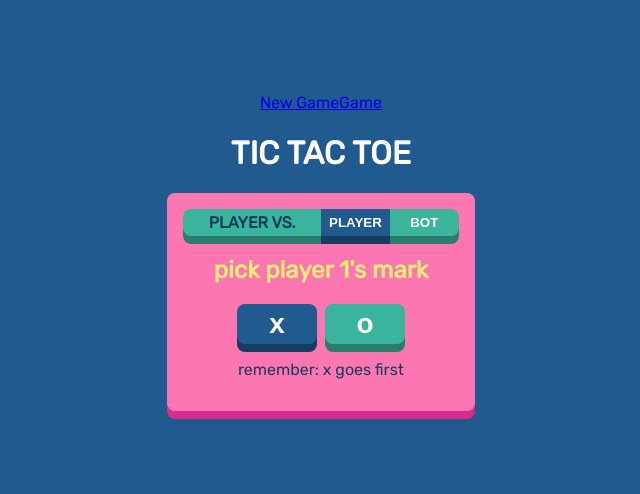
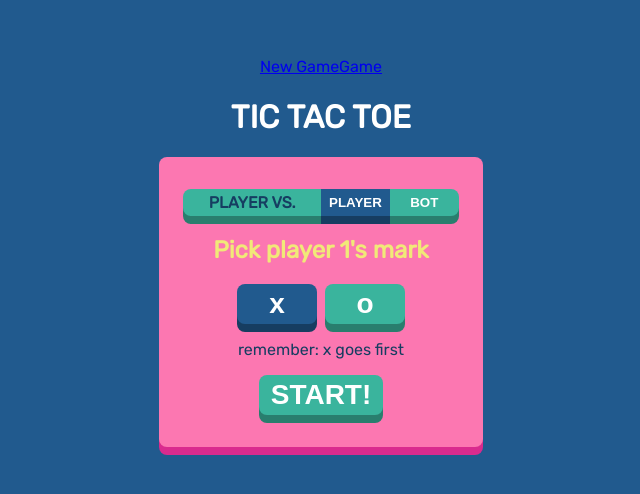
Before and after one commit to Cristian-Cornejo/tic-tac-toe, a Vue app: page / in a window 1280 px wide. Shown: the part 148-642 px from the top of the page, without its empty margins (319-959 px from the left). Built offline with nearby package versions, Linux system fonts and the light colour scheme.

Commit message:
feat: add start button

```diff
--- a/src/views/StartMenu.vue
+++ b/src/views/StartMenu.vue
@@ -10,12 +10,13 @@
         <button>PLAYER</button>
         <button>BOT</button>
       </div>
-      <h2>pick player 1's mark</h2>
+      <h2>Pick player 1's mark</h2>
       <div class="centered-row mark-selector__toggler">
         <button class="container start-menu__button start-menu__x-button"><span>x</span></button>
         <button class="container start-menu__button start-menu__o-button">o</button>
       </div>
       <p>remember: x goes first</p>
+      <button class="container start-menu__start-button">START!</button>
     </div>
   </div>
 </template>
@@ -36,6 +37,22 @@
   text-align: center;
   padding: 4px;
   font-weight: bold;
+}
+
+.start-menu__start-button {
+  border: none;
+  font-weight: bolder;
+  font-size: 28px;
+  padding: 4px 12px;
+  transition: all 0.2s;
+  background-color: var(--green-color);
+  color: var(--white-color);
+  box-shadow: 0px 8px var(--dark-green-color);
+}
+
+.start-menu__start-button:hover {
+  box-shadow: 0px 0px var(--dark-green-color);
+  transform: translateY(8px);
 }
 
 .start-menu__game_mode button {
@@ -138,6 +155,7 @@
 .start-menu__mark-selector {
   background-color: var(--light-pink-color);
   box-shadow: 0px 8px var(--pink-color);
+  padding: 32px 24px;
 }
 
 .start-menu__mark-selector h2 {
```
